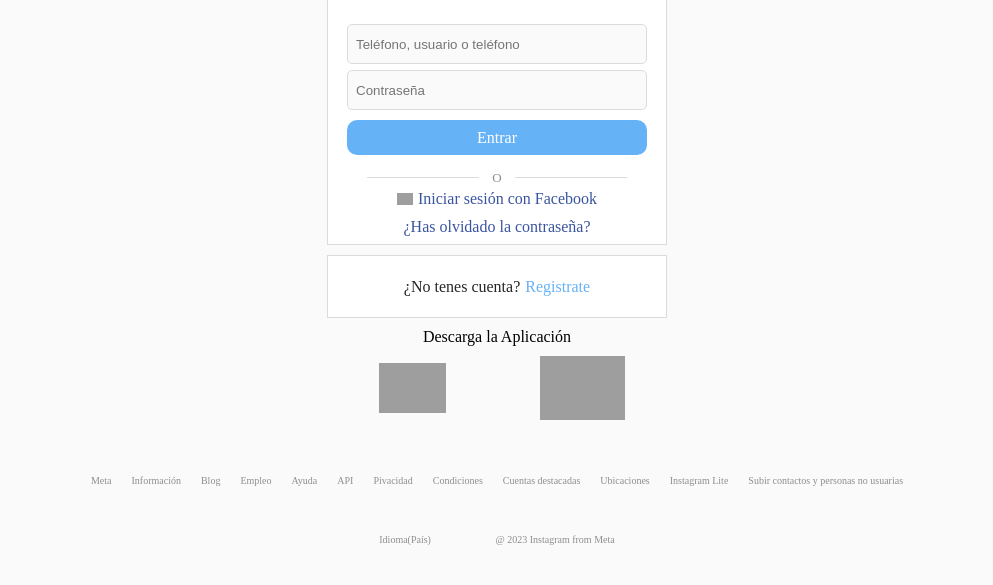
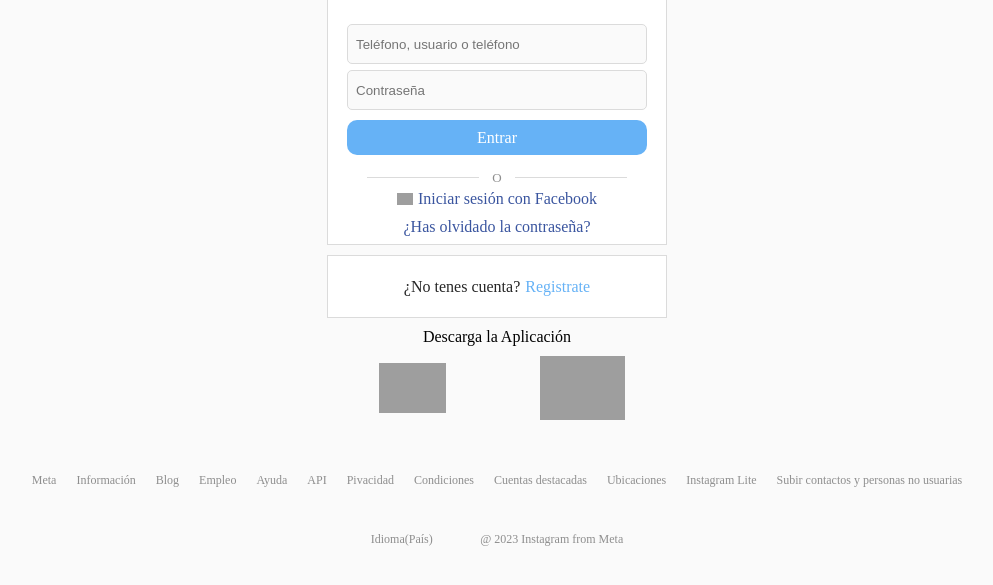
Before and after one commit to Exe-Figueroa/Process-Clone-Instagram-Login, a plain HTML site: page index.html in a window 1280 px wide. Shown: the part 135-720 px from the top of the page, without its empty margins (143-1136 px from the left). Drawn offline with Linux system fonts and the light colour scheme; grey boxes are pictures that could not be loaded.

Commit message:
cambios finales

```diff
--- a/style.css
+++ b/style.css
@@ -194,11 +194,7 @@ footer {
     justify-content: center;
     flex-wrap: wrap;
 }
-footer a {
-    width: auto;
-    font-size: 10px;
-    margin: 10px;
-}
+
 footer .clase-del-footer {
     display: flex;
     flex-wrap: wrap;
@@ -214,6 +210,7 @@ footer .clase-del-footer a {
     justify-content: center;
     color: #8e8e8e;
     font-size: 10px;
+    margin: 10px;
 }
 .Others {
     display: flex;
--- a/tablets.css
+++ b/tablets.css
@@ -11,18 +11,18 @@ footer{
     border: 1px solid #dbdbdb;
     margin: 10px auto;
 }
-/* footer .clase-del-footer a {
+footer .clase-del-footer a {
     font-size: 1.2rem;
 
-} */
+}
 footer .clase-del-footer a:hover{
     text-decoration: underline;
     cursor: pointer;
 }
-/* .Others span{
+.Others span{
     font-size: 1.2rem;
 
-} */
+}
 .Others span:hover{
     text-decoration: underline;
     cursor: pointer;
```
